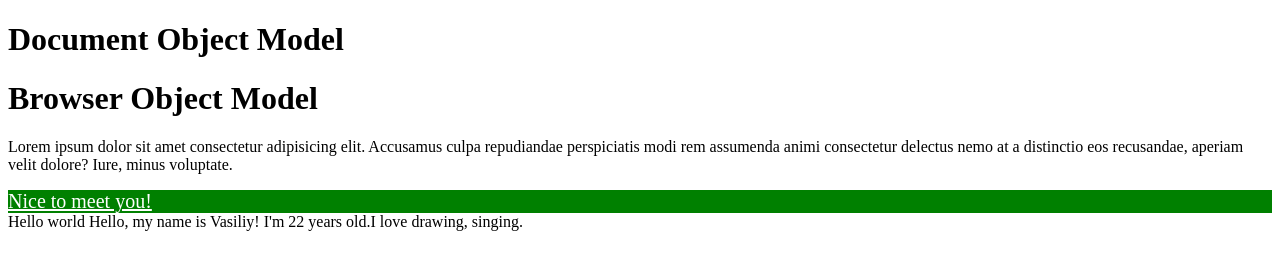
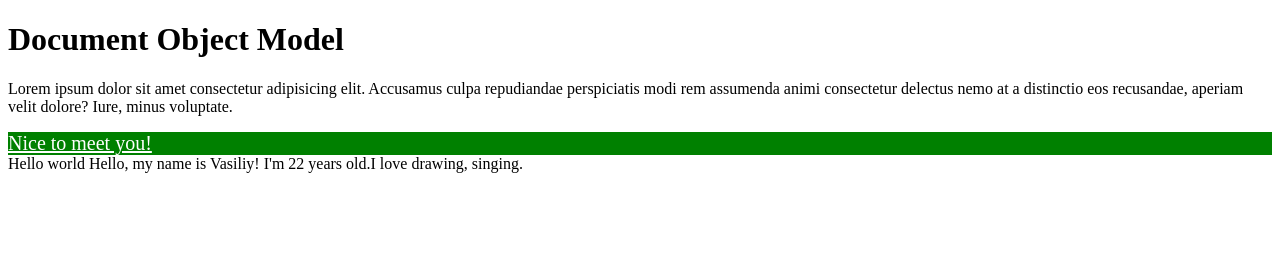
Before and after one commit to GuldanaBaktybekova/04-02-2022, a plain HTML site: page index.html in a window 1280 px wide. Drawn offline with Linux system fonts and the light colour scheme.

```diff
--- a/index.html
+++ b/index.html
@@ -8,7 +8,7 @@
 </head>
 <body>
   <h1>Document Object Model</h1>
-  <h1>Browser Object Model</h1>
+  <!-- <h1>Browser Object Model</h1> -->
   <p>Lorem ipsum dolor sit amet consectetur adipisicing elit. Accusamus culpa repudiandae perspiciatis modi rem assumenda animi consectetur delectus nemo at a distinctio eos recusandae, aperiam velit dolore? Iure, minus voluptate.</p>
   <div id="hello-world">Hello world</div>
   <span class="hello-world">Hello world</span>
```
